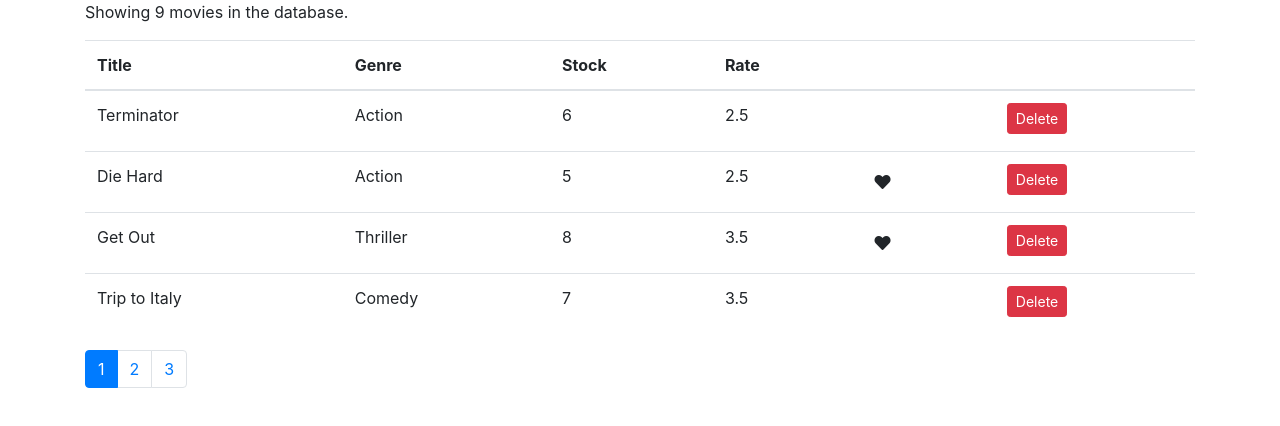
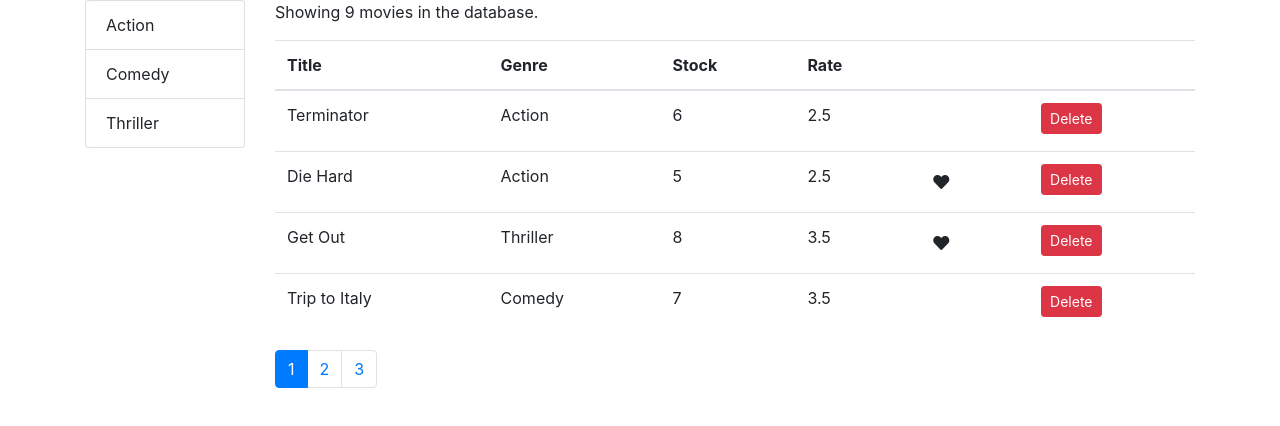
Before and after one commit to damakvarshney/vidly, a React (Create React App) app: page / in a window 1280 px wide. Shown: the top 426 px of the page. Built offline with nearby package versions, Linux system fonts and the light colour scheme.

Commit message:
commit
commit

```diff
--- /dev/null
+++ b/src/Component/common/listGroup.jsx
@@ -0,0 +1,24 @@
+import React from "react";
+
+const ListGroup = (props) => {
+  const { onItemSelected, items, textProperty, valueProperty } = props;
+  return (
+    <div>
+      <ul className="list-group">
+        {items.map((genre) => (
+          <li
+            //genre._id = genre[valueProperty]
+            key={genre[valueProperty]}
+            className="list-group-item"
+            //genre.name = genre[textProperty]
+            onClick={() => onItemSelected(genre[textProperty])}
+          >
+            {genre.name}
+          </li>
+        ))}
+      </ul>
+    </div>
+  );
+};
+
+export default ListGroup;
--- a/src/Component/movies.jsx
+++ b/src/Component/movies.jsx
@@ -1,13 +1,17 @@
 import React, { Component } from "react";
 import { getMovies } from "../services/fakeMovieService";
+import { genres } from "../services/fakeGenreService";
 import Like from "./common/like";
 import Pagination from "./common/pagination";
 import { paginate } from "../utils/paginate";
+import ListGroup from "./common/listGroup";
+
 class Movies extends Component {
   state = {
     movies: getMovies(),
     pageSize: 4,
     currentPage: 1,
+    genres: genres,
   };
 
   handleDelete = (movie) => {
@@ -29,6 +33,9 @@ class Movies extends Component {
     //this line changes page
     this.setState({ currentPage: page });
   };
+  handleGenreSelect = (genre) => {
+    console.log(genre);
+  };
 
   render() {
     const { length: count } = this.state.movies;
@@ -41,7 +48,16 @@ class Movies extends Component {
 
     const movies = paginate(allMovies, currentPage, pageSize);
     return (
-      <React.Fragment>
+      <div className="row">
+        <div className="col-2">
+          <ListGroup
+            items={this.state.genres}
+            onItemSelected={this.handleGenreSelect}
+            textProperty="name"
+            valueProperty="_id"
+          />
+        </div>
+        <div className="col">
           <p>Showing {count} movies in the database.</p>
           <table className="table">
             <thead>
@@ -85,7 +101,8 @@ class Movies extends Component {
             onPageChange={this.handlePageChange}
             currentPage={currentPage}
           />
-      </React.Fragment>
+        </div>
+      </div>
     );
   }
 }
```
Lines whose indentation alone changed are shown as unchanged.
